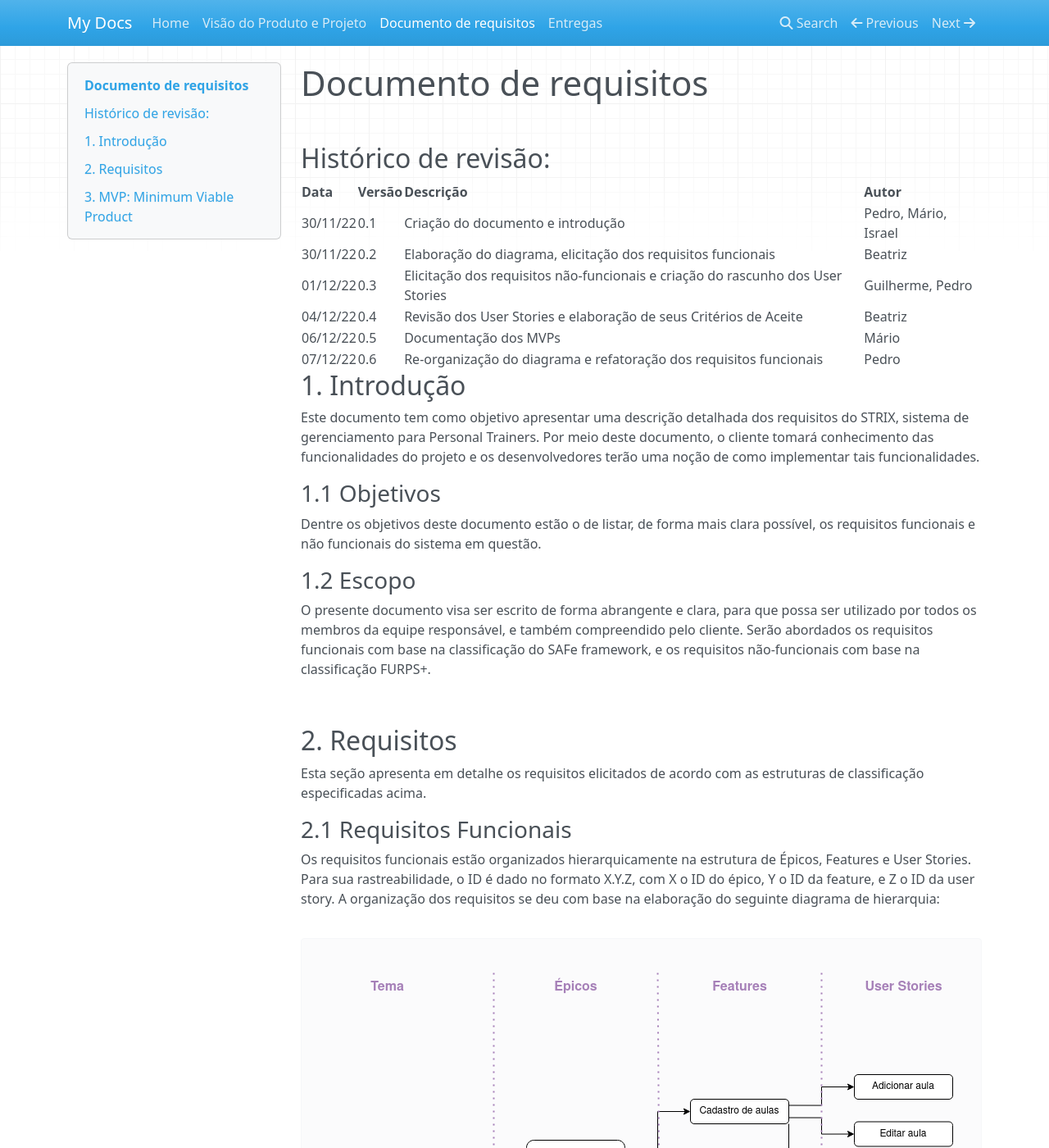
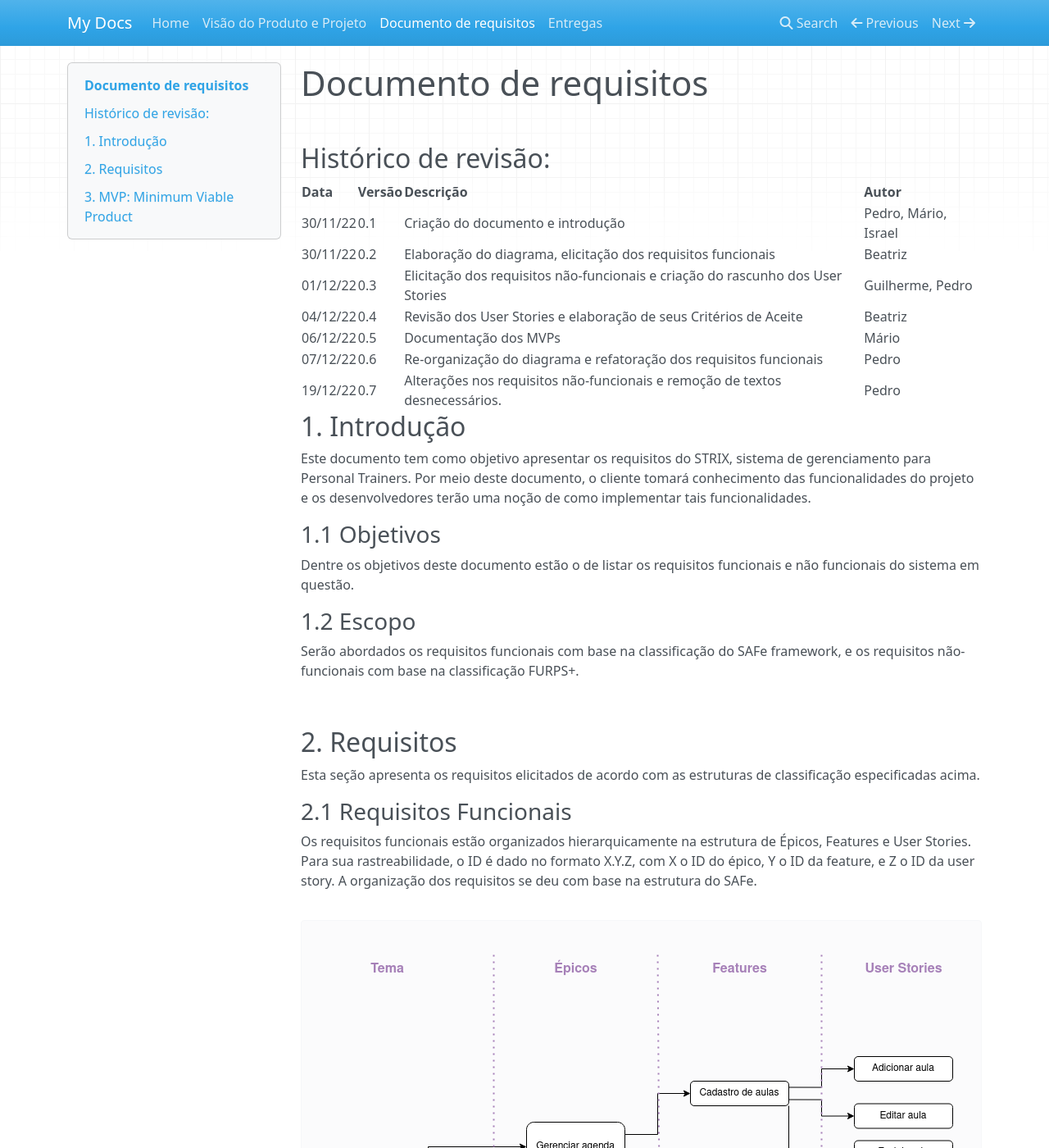
Before and after one commit to mdsreq-fga-unb/2022.2-Strix, an MkDocs documentation site: the page built from documentation/docs/documento_de_requisitos.md, in a window 1280 px wide and 1400 px high. Shown: the whole window at 82% size. Built offline with MkDocs 1.6.1, drawn with Linux system fonts in a browser that asks for light colours; nearby versions of some CDN libraries; some of the changed text lies outside the part shown.

Commit message:
alteracoes das issues #7, #8 e #11

```diff
--- a/documentation/docs/documento_de_requisitos.md
+++ b/documentation/docs/documento_de_requisitos.md
@@ -12,29 +12,30 @@
 | 04/12/22 | 0.4    | Revisão dos User Stories e elaboração de seus Critérios de Aceite  | Beatriz
 | 06/12/22 | 0.5    | Documentação dos MVPs  | Mário
 | 07/12/22 | 0.6    | Re-organização do diagrama e refatoração dos requisitos funcionais  | Pedro
+| 19/12/22 | 0.7    | Alterações nos requisitos não-funcionais e remoção de textos desnecessários.  | Pedro
 
 ## 1. Introdução
 
-Este documento tem como objetivo apresentar uma descrição detalhada dos requisitos do STRIX, sistema de gerenciamento para Personal Trainers. Por meio deste documento, o cliente tomará conhecimento das funcionalidades do projeto e os desenvolvedores terão uma noção de como implementar tais funcionalidades.
+Este documento tem como objetivo apresentar os requisitos do STRIX, sistema de gerenciamento para Personal Trainers. Por meio deste documento, o cliente tomará conhecimento das funcionalidades do projeto e os desenvolvedores terão uma noção de como implementar tais funcionalidades.
 
 ### 1.1 Objetivos
 
-Dentre os objetivos deste documento estão o de listar, de forma mais clara possível, os requisitos funcionais e não funcionais do sistema em questão.
+Dentre os objetivos deste documento estão o de listar os requisitos funcionais e não funcionais do sistema em questão.
 
 ### 1.2 Escopo
 
-O presente documento visa ser escrito de forma abrangente e clara, para que possa ser utilizado por todos os membros da equipe responsável, e também compreendido pelo cliente. Serão abordados os requisitos funcionais com base na classificação do SAFe framework, e os requisitos não-funcionais com base na classificação FURPS+.
+Serão abordados os requisitos funcionais com base na classificação do SAFe framework, e os requisitos não-funcionais com base na classificação FURPS+.
 
 <br/>
 
 ## 2. Requisitos
 
-Esta seção apresenta em detalhe os requisitos elicitados de acordo com as estruturas de classificação especificadas acima.
+Esta seção apresenta os requisitos elicitados de acordo com as estruturas de classificação especificadas acima.
 
 
 ### 2.1 Requisitos Funcionais
 
-Os requisitos funcionais estão organizados hierarquicamente na estrutura de Épicos, Features e User Stories. Para sua rastreabilidade, o ID é dado no formato X.Y.Z, com X o ID do épico, Y o ID da feature, e Z o ID da user story. A organização dos requisitos se deu com base na elaboração do seguinte diagrama de hierarquia:
+Os requisitos funcionais estão organizados hierarquicamente na estrutura de Épicos, Features e User Stories. Para sua rastreabilidade, o ID é dado no formato X.Y.Z, com X o ID do épico, Y o ID da feature, e Z o ID da user story. A organização dos requisitos se deu com base na estrutura do SAFe.
 
 ![](./img/diagrama.png)
 
```
Also changed, not shown: other parts of documentation/docs/documento_de_requisitos.md (+3 -2 lines).
